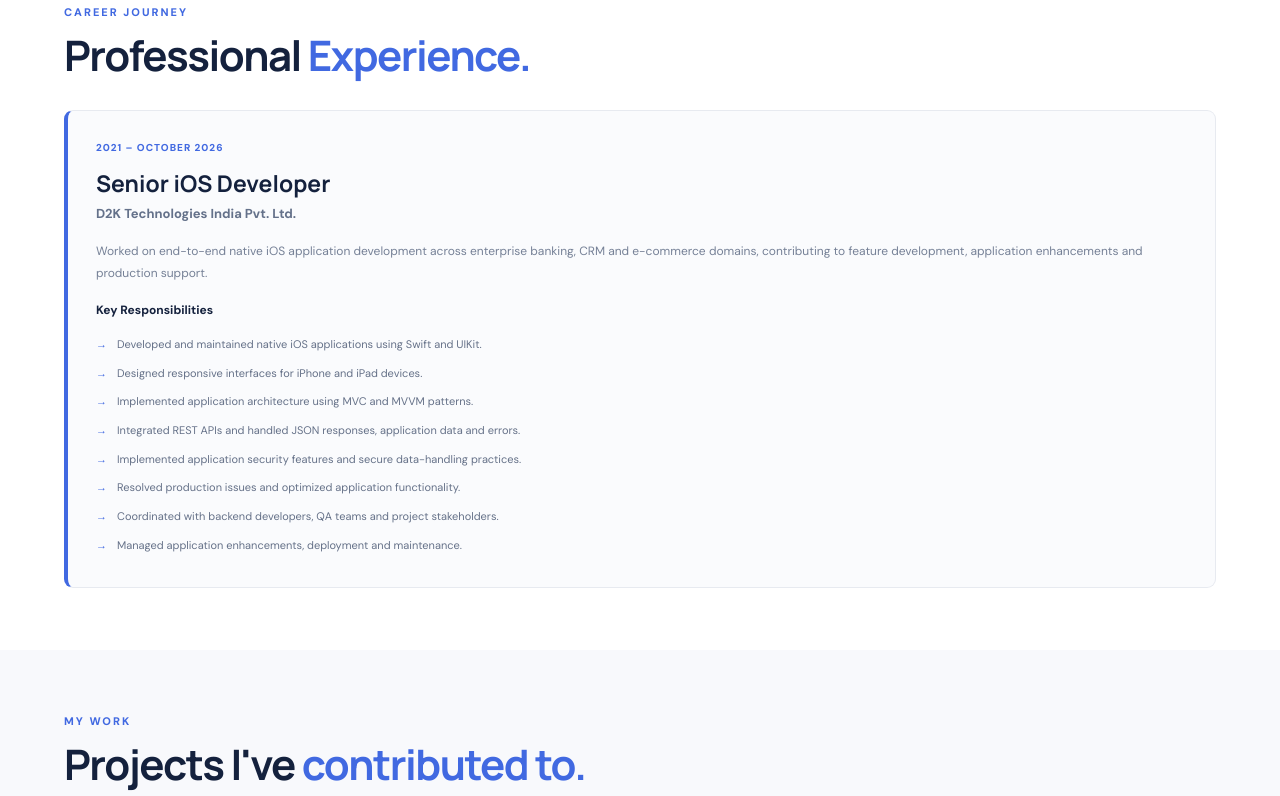
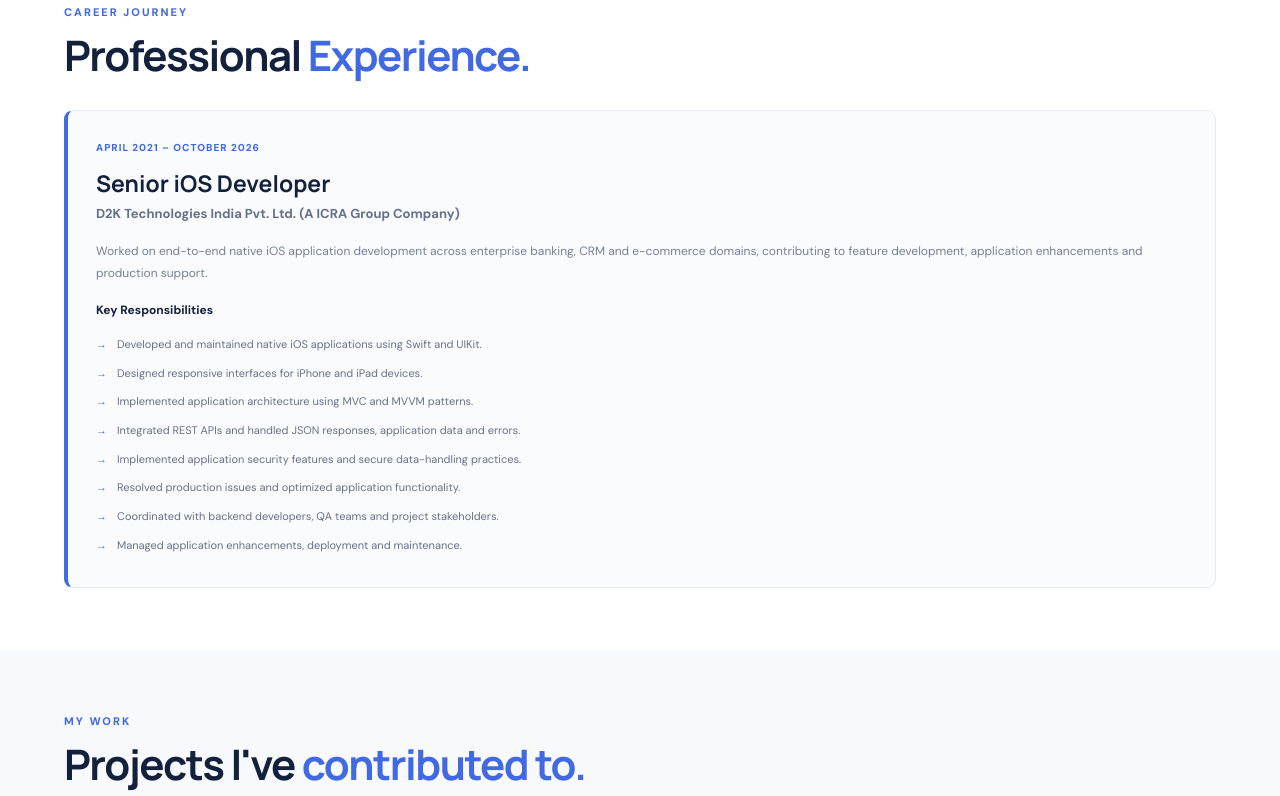
Before and after one commit to nagendrakotaa/nagendra-dev.github.io, a plain HTML site: page index.html in a window 1280 px wide. Shown: the part 2077-2873 px from the top of the page. Drawn offline with Linux system fonts and the light colour scheme.

Commit message:
Update employment dates and project details

```diff
--- a/index.html
+++ b/index.html
@@ -397,9 +397,9 @@ footer .logo { display: inline-block; margin-bottom: 7px; color: #FFFFFF; font-s
     <div class="section-label">CAREER JOURNEY</div>
     <h2 class="section-title">Professional <span>Experience.</span></h2>
     <div class="experience-card">
-        <div class="exp-date">2021 – OCTOBER 2026</div>
+        <div class="exp-date">APRIL 2021 – OCTOBER 2026</div>
         <h3>Senior iOS Developer</h3>
-        <h4>D2K Technologies India Pvt. Ltd.</h4>
+        <h4>D2K Technologies India Pvt. Ltd. (A ICRA Group Company)</h4>
         <p>Worked on end-to-end native iOS application development across enterprise banking, CRM and e-commerce domains, contributing to feature development, application enhancements and production support.</p>
         <h5>Key Responsibilities</h5>
         <ul class="experience-list">
@@ -454,7 +454,7 @@ footer .logo { display: inline-block; margin-bottom: 7px; color: #FFFFFF; font-s
             <div class="project-body">
                 <h3>Kisaanse – E-commerce</h3><div class="project-type">ORGANIC PRODUCTS MARKETPLACE</div>
                 <p>E-commerce application connecting customers with organic products from SHGs and NGOs.</p>
-                <ul><li>Product listing and purchasing</li><li>Payment gateway integration</li><li>Recipe and ingredient-based suggestions</li><li>Serving-based quantity adjustment</li><li>Google Maps integration</li><li>Push notifications</li></ul>
+                <ul><li>Product listing and purchasing</li><li>Payment gateway integration</li><li>Deep linking integration</li<li>Recipe and ingredient-based suggestions</li><li>Serving-based quantity adjustment</li><li>Google Maps integration</li><li>Push notifications</li></ul>
                 <div class="tags"><span>Swift</span><span>UIKit</span><span>Google Maps</span><span>Payments</span></div>
             </div>
         </article>
```
